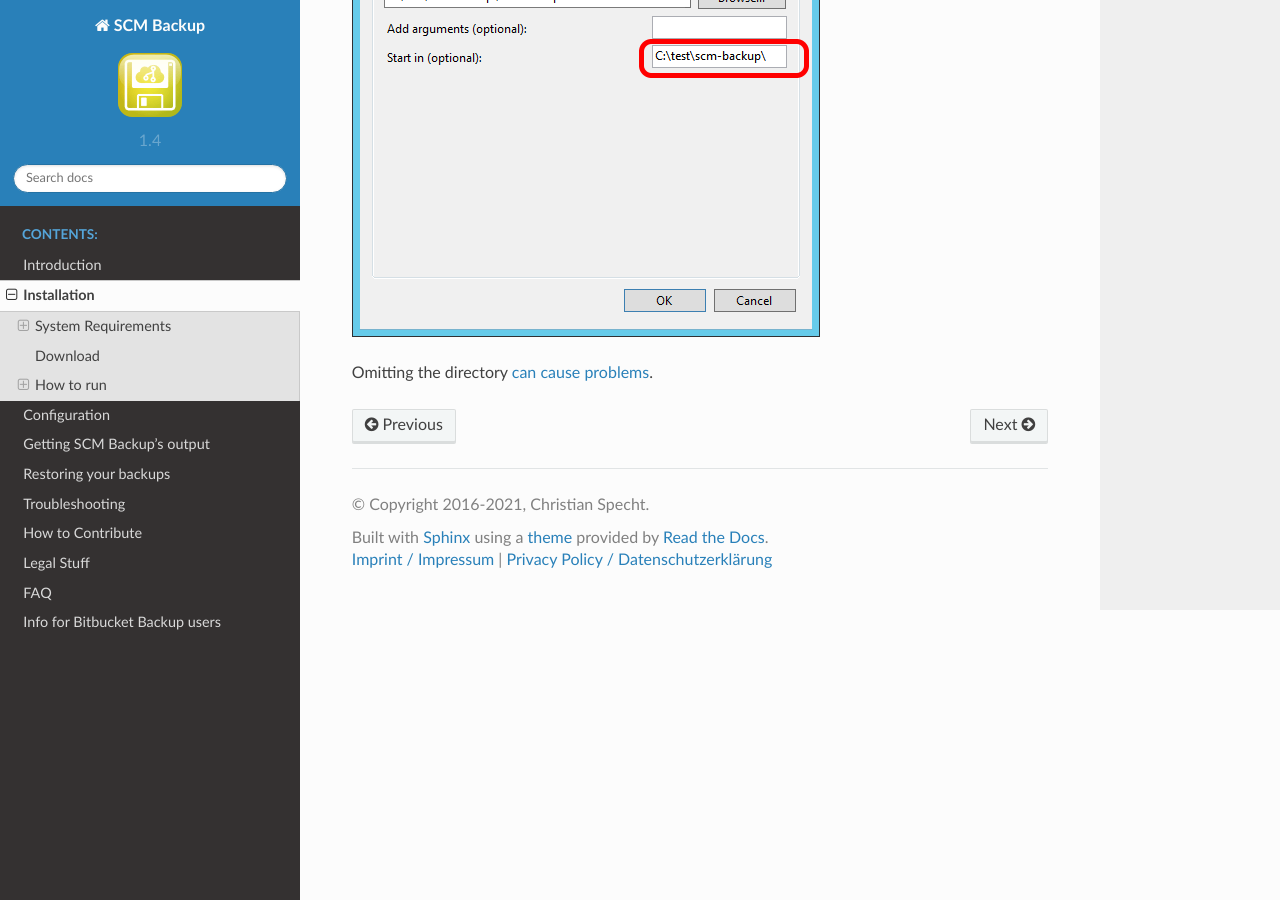
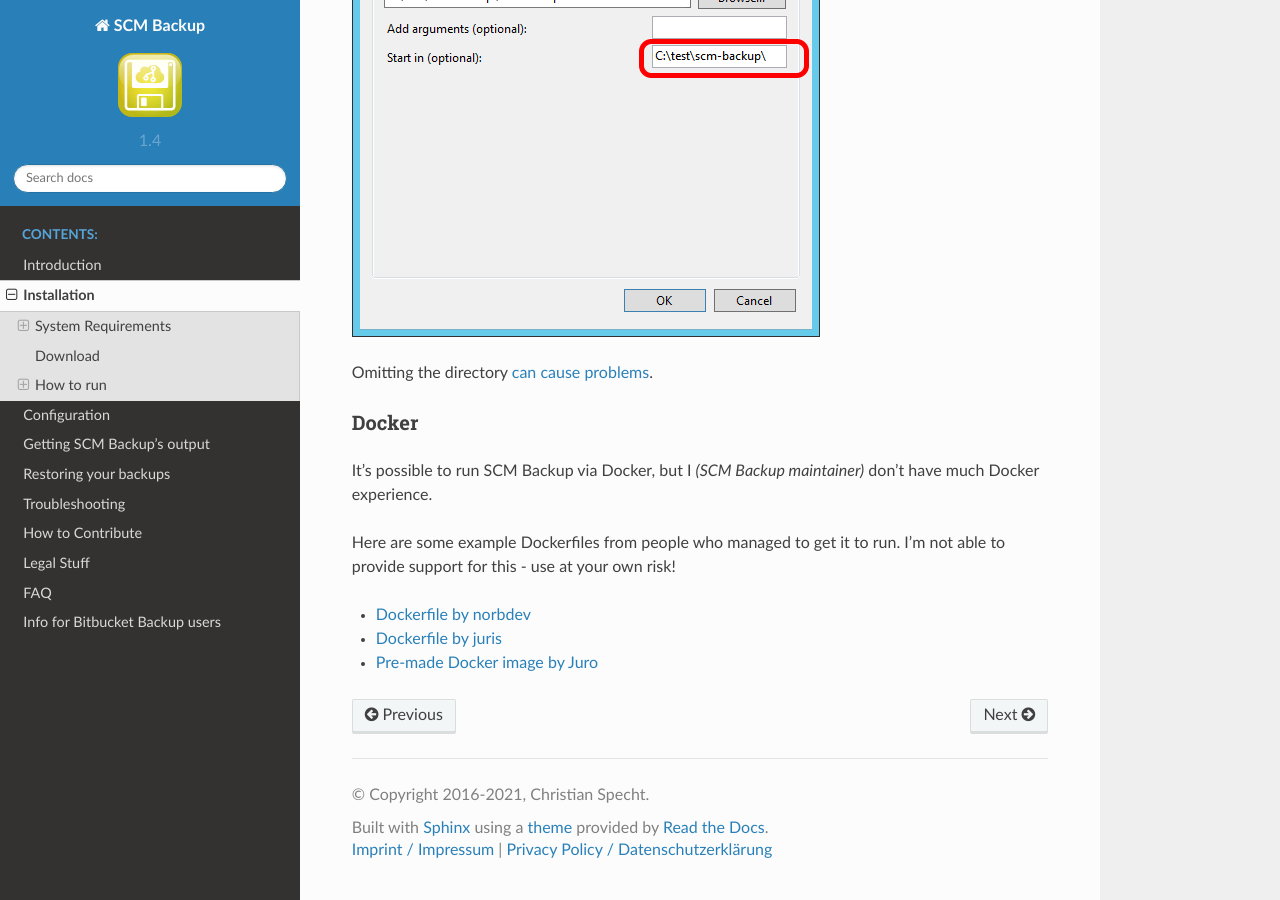
Before and after one commit to christianspecht/scm-backup-docs, a Sphinx documentation site: the page built from source/install.rst, in a window 1280 px wide and 900 px high, scrolled down 1596 px. Built offline with Sphinx 7.4.7 and the Read the Docs theme 2.0.0, drawn with Linux system fonts in a browser that asks for light colours.

Commit message:
link Docker examples
christianspecht/scm-backup#49
christianspecht/scm-backup#51

```diff
--- a/source/install.rst
+++ b/source/install.rst
@@ -59,3 +59,15 @@ To run SCM Backup via Windows Task Scheduler, you need to specify the path to th
 .. image:: install-scheduler.png
 
 Omitting the directory `can cause problems <https://github.com/christianspecht/scm-backup/issues/30>`_.
+
+
+Docker
+++++++
+
+It's possible to run SCM Backup via Docker, but I *(SCM Backup maintainer)* don't have much Docker experience.
+
+Here are some example Dockerfiles from people who managed to get it to run. I'm not able to provide support for this - use at your own risk!
+
+- `Dockerfile by norbdev <https://github.com/christianspecht/scm-backup/issues/51>`_
+- `Dockerfile by juris <https://github.com/christianspecht/scm-backup/issues/49#issuecomment-830032953>`_
+- `Pre-made Docker image by Juro <https://hub.docker.com/r/juroapp/scm-backup>`_
```
